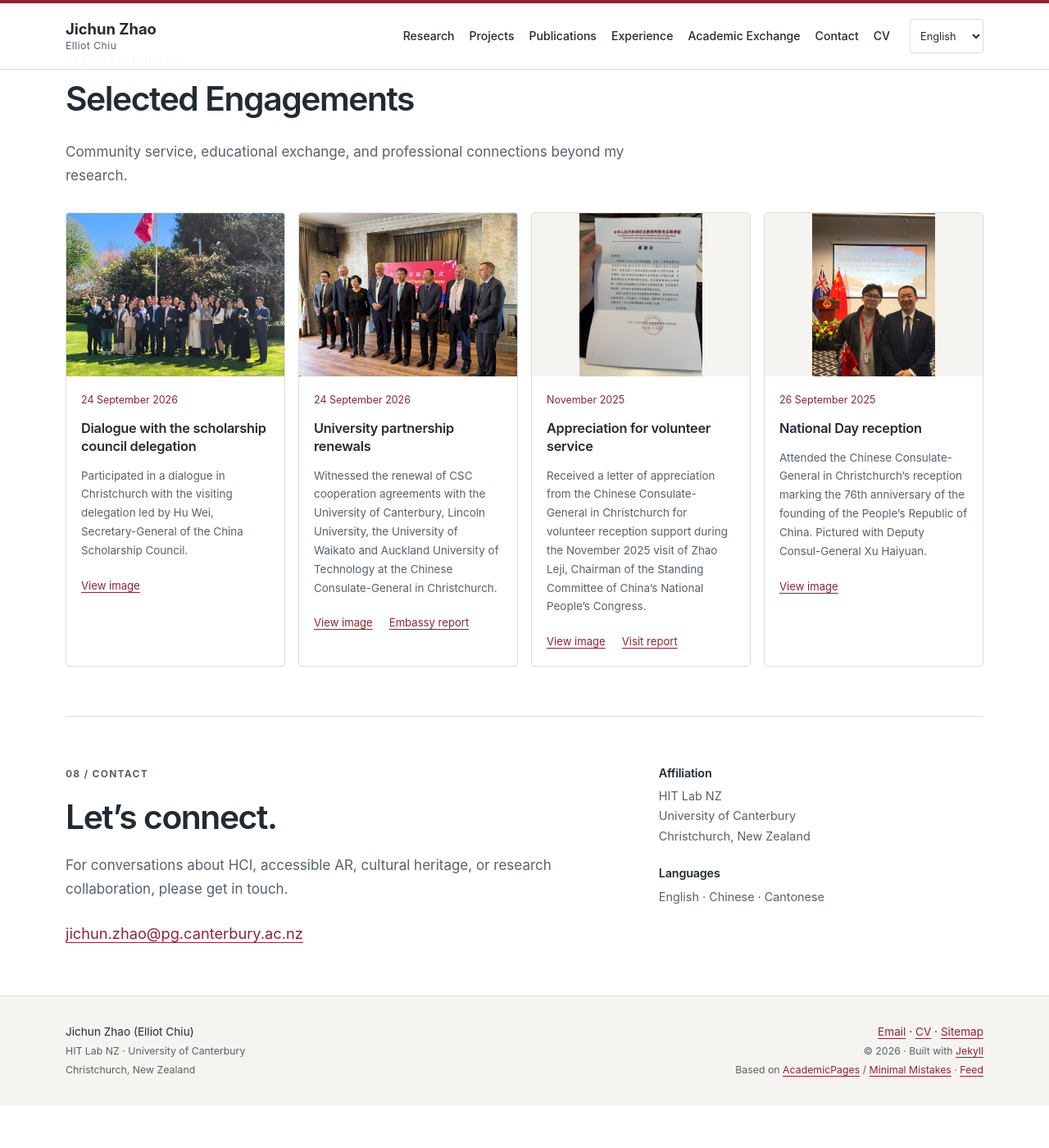
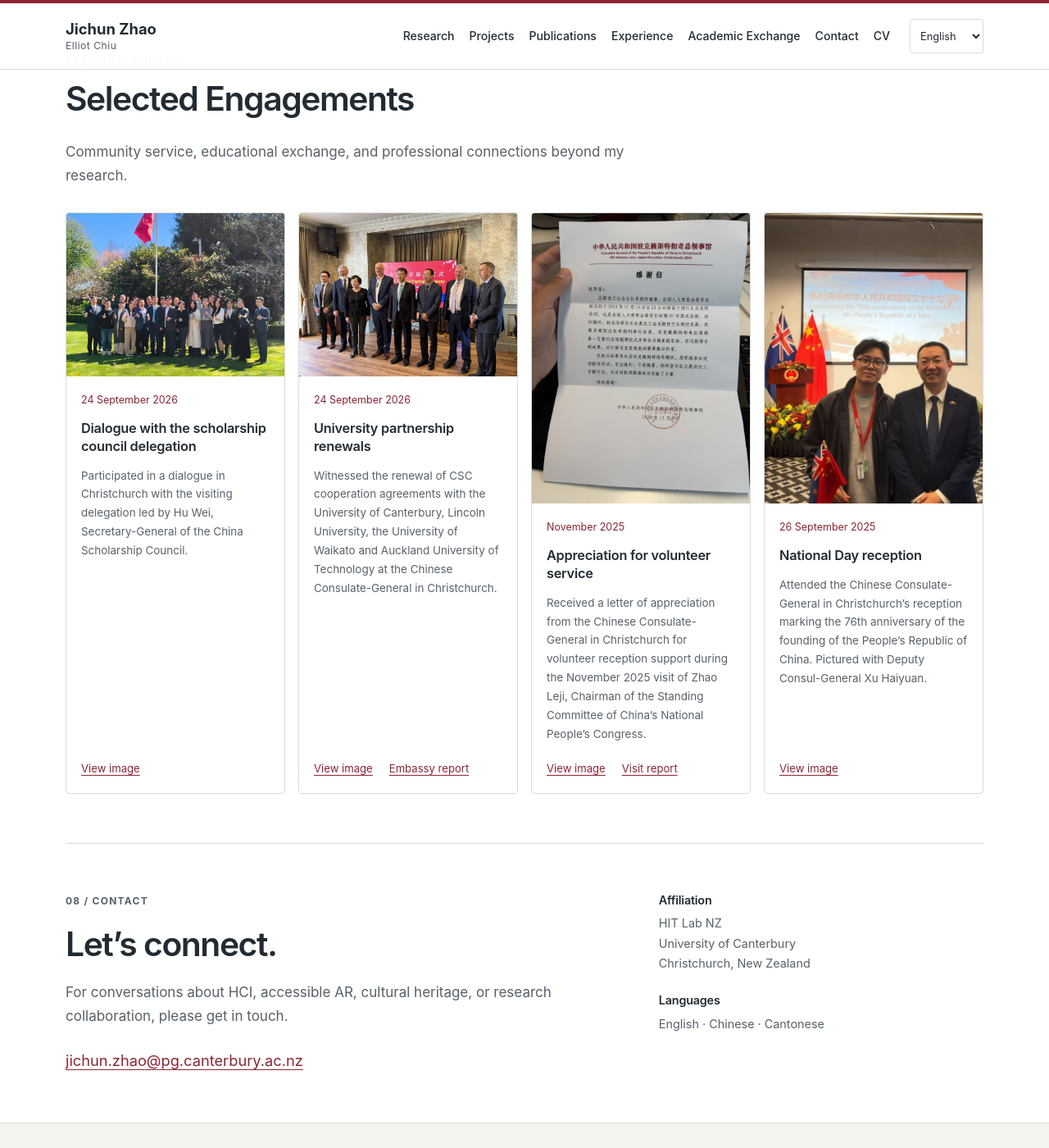
Before and after one commit to Elliot1540/ElliotChiu.github.io, a Jekyll site: the page built from _pages/about.md, in a window 1280 px wide and 1400 px high, scrolled down 5446 px. Shown: the whole window at 82% size. Built offline with Jekyll 4.4.1, drawn with Linux system fonts in a browser that asks for light colours; before the commit the page ends 6794 px from its top, so only the background shows below that.

Commit message:
Align engagement image and report links at card bottoms

```diff
--- a/assets/css/academic.css
+++ b/assets/css/academic.css
@@ -221,14 +221,14 @@ html[lang^=zh] h1,html[lang^=zh] h2{letter-spacing:0;line-height:1.4}
 
 /* Selected professional and community engagements. Keep full photographs visible. */
 .engagement-grid{display:grid;grid-template-columns:repeat(4,minmax(0,1fr));gap:16px}
-.engagement-card{min-width:0;border:1px solid var(--line);border-radius:4px;overflow:hidden;background:var(--paper)}
+.engagement-card{display:flex;flex-direction:column;min-width:0;border:1px solid var(--line);border-radius:4px;overflow:hidden;background:var(--paper)}
 .engagement-image{display:flex;align-items:center;justify-content:center;aspect-ratio:4/3;background:var(--wash)}
 .engagement-image img{display:block;width:100%;height:100%;object-fit:contain}
-.engagement-copy{padding:18px}
+.engagement-copy{padding:18px;display:flex;flex-direction:column;flex:1}
 .engagement-copy time{display:block;color:var(--accent);font-size:.78rem;margin-bottom:12px}
 .engagement-copy h3{font-size:1.02rem;line-height:1.35}
 .engagement-copy p{font-size:.84rem;color:var(--muted);margin-top:14px}
-.engagement-links{display:flex;flex-wrap:wrap;gap:10px 20px;margin-top:20px;font-size:.82rem}
+.engagement-links{display:flex;flex-wrap:wrap;gap:10px 20px;margin-top:auto;padding-top:20px;font-size:.82rem}
 @media(max-width:800px){.engagement-grid{grid-template-columns:1fr}.engagement-card{display:grid;grid-template-columns: minmax(0,1fr) minmax(0,1fr)}.engagement-image{align-self:start}}
 @media(max-width:540px){.engagement-card{display:block}}
 
```
